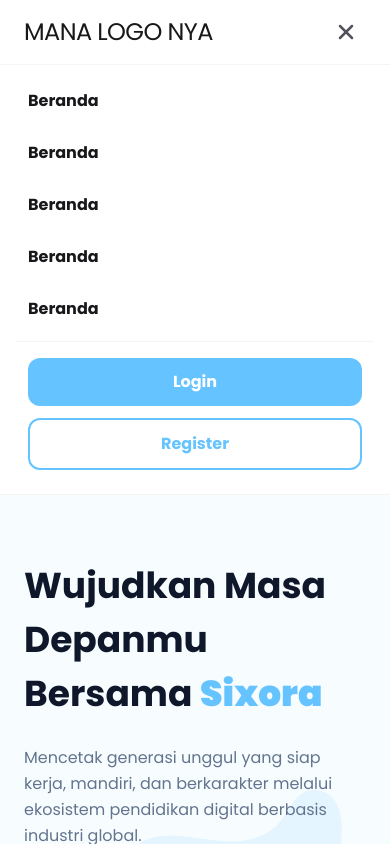
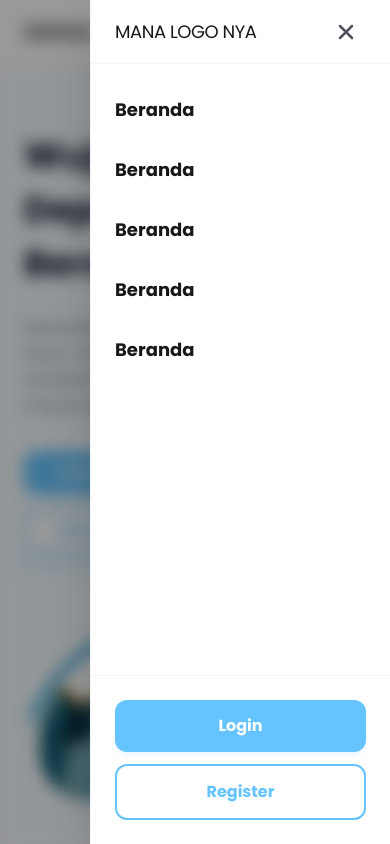
Before and after one commit to KuroseID/sixora-fe, a Next.js app: page / in a window 390 px wide. Both pictures are taken after a click on the button "Open main menu". Shown: the top 844 px of the page. Built offline with nearby package versions, Linux system fonts and the light colour scheme.

Commit message:
feat: change sidebar mobile

```diff
--- a/app/components/Navbar.tsx
+++ b/app/components/Navbar.tsx
@@ -78,34 +78,61 @@
         </div>
       </div>
 
-      {/* Mobile Menu Panel */}
+      {/* Mobile Drawer (Overlay & Sidebar) */}
+      <div className="lg:hidden">
+        {/* Backdrop overlay */}
         <div
-        className={`${isOpen ? "block opacity-100 translate-y-0" : "hidden opacity-0 -translate-y-2"
-          } lg:hidden border-t border-zinc-100 dark:border-zinc-900 bg-white dark:bg-zinc-950 transition-all duration-300 ease-out`}
-        id="mobile-menu"
+          className={`fixed inset-0 bg-black/40 backdrop-blur-sm z-50 transition-opacity duration-300 ${isOpen ? "opacity-100 pointer-events-auto" : "opacity-0 pointer-events-none"
+            }`}
+          onClick={() => setIsOpen(false)}
+        />
+
+        {/* Drawer panel sliding from right */}
+        <div
+          className={`fixed top-0 right-0 bottom-0 w-[300px] max-w-[85vw] bg-white dark:bg-zinc-950 shadow-2xl border-l border-zinc-100 dark:border-zinc-900 z-50 transition-transform duration-300 ease-out transform ${isOpen ? "translate-x-0" : "translate-x-full"
+            } flex flex-col`}
         >
-        <div className="px-4 pt-4 pb-6 space-y-3">
+          {/* Drawer Header */}
+          <div className="flex justify-between items-center h-16 px-6 border-b border-zinc-100 dark:border-zinc-900">
+            <Link href="/" onClick={() => setIsOpen(false)} className="flex items-center gap-2">
+              <span className="text-lg tracking-tight text-zinc-900 dark:text-white">
+                MANA LOGO NYA
+              </span>
+            </Link>
+            <button
+              onClick={() => setIsOpen(false)}
+              className="p-2 rounded-lg text-zinc-600 dark:text-zinc-300 hover:text-primary dark:hover:text-primary hover:bg-zinc-100 dark:hover:bg-zinc-900 transition-colors"
+            >
+              <X className="h-6 w-6" strokeWidth={2.5} />
+            </button>
+          </div>
+
+          {/* Drawer Links */}
+          <div className="flex-1 overflow-y-auto py-6 px-6 space-y-4">
             {navItems.map((item, index) => (
               <Link
                 key={index}
                 href={item.href}
-              className="block px-3 py-2 rounded-lg text-base font-bold text-zinc-900 dark:text-zinc-100 hover:text-primary dark:hover:text-primary hover:bg-zinc-50 dark:hover:bg-zinc-900 transition-colors"
+                className="block py-2 text-lg font-bold text-zinc-900 dark:text-zinc-100 hover:text-primary dark:hover:text-primary transition-colors"
                 onClick={() => setIsOpen(false)}
               >
                 {item.label}
               </Link>
             ))}
-          <div className="pt-4 border-t border-zinc-100 dark:border-zinc-900 flex flex-col gap-3 px-3">
+          </div>
+
+          {/* Drawer Footer Actions */}
+          <div className="p-6 border-t border-zinc-100 dark:border-zinc-900 flex flex-col gap-3">
             <Link
               href="/login"
-              className="w-full bg-primary hover:bg-primary-hover text-white font-bold py-3 rounded-xl transition-all active:scale-[0.98] text-center"
+              className="w-full bg-primary hover:bg-primary-hover text-white font-bold py-3.5 rounded-xl transition-all active:scale-[0.98] text-center shadow-md shadow-primary/10"
               onClick={() => setIsOpen(false)}
             >
               Login
             </Link>
             <Link
               href="/register"
-              className="w-full border-2 border-primary text-primary hover:bg-primary/5 font-bold py-3 rounded-xl transition-all active:scale-[0.98] text-center"
+              className="w-full border-2 border-primary text-primary hover:bg-primary/5 font-bold py-3.5 rounded-xl transition-all active:scale-[0.98] text-center"
               onClick={() => setIsOpen(false)}
             >
               Register
```
Lines whose indentation alone changed are shown as unchanged.
